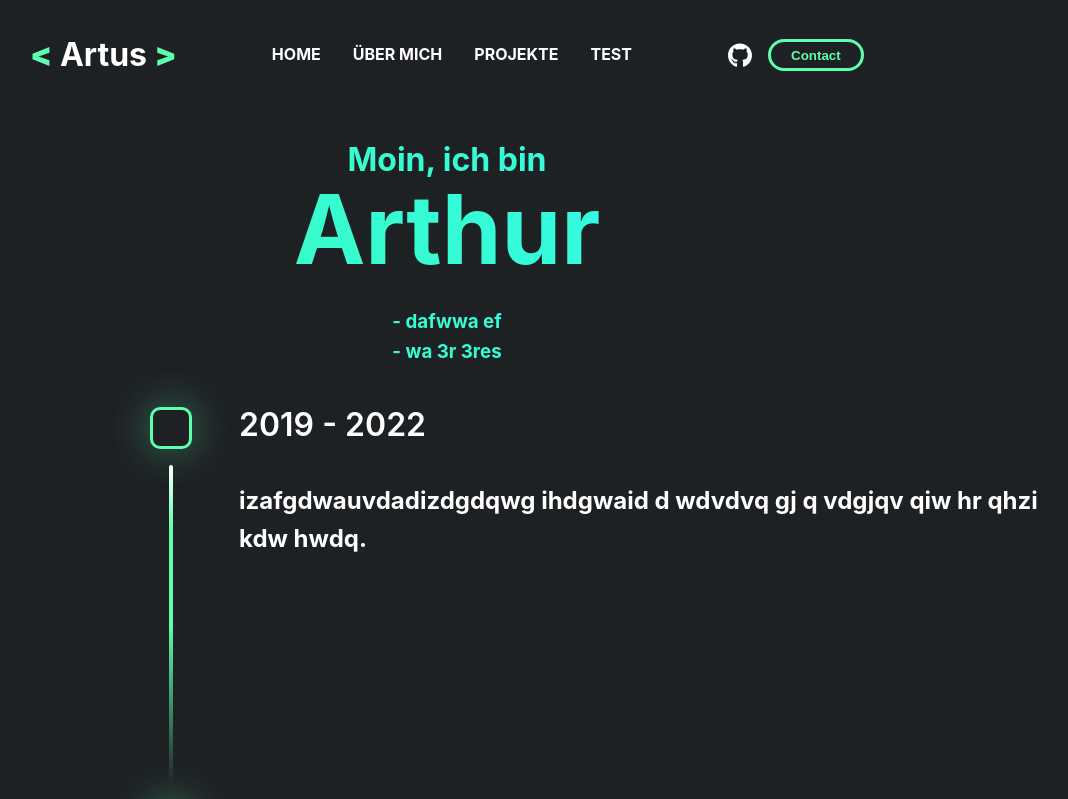
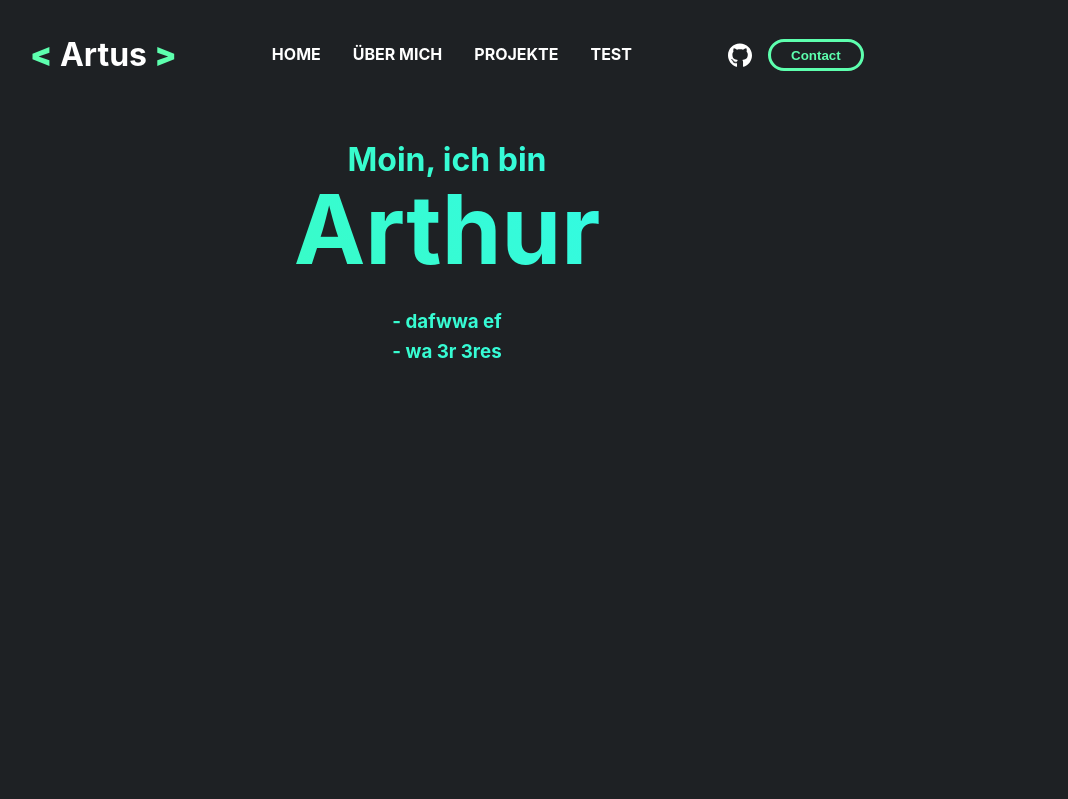
Before and after one commit to ArtusLama/PortfolioVueJs, a Vue app in the folder artus-dev/: page / in a window 1280 px wide. Shown: the top 799 px of the page, without its empty margins (193-1261 px from the left). Built offline with nearby package versions, Linux system fonts and the light colour scheme.

Commit message:
scroll animations

```diff
--- a/artus-dev/package.json
+++ b/artus-dev/package.json
@@ -3,11 +3,12 @@
   "version": "0.0.0",
   "private": true,
   "scripts": {
-    "dev": "vite --host",
+    "dev": "vite",
     "build": "vite build",
     "preview": "vite preview"
   },
   "dependencies": {
+    "@vueuse/motion": "^2.0.0-beta.12",
     "vue": "^3.2.45",
     "vue-cli-plugin-gh-pages-auto-deploy": "^0.5.0",
     "vue-router": "^4.1.6"
--- a/artus-dev/src/App.vue
+++ b/artus-dev/src/App.vue
@@ -4,8 +4,8 @@ import NavBar from "./components/NavBar.vue"
 </script>
 
 <template>
-  <NavBar></NavBar>
-  <RouterView />
+  <NavBar/>
+  <RouterView/>
 </template>
 
 <style scoped>
--- a/artus-dev/src/assets/base.css
+++ b/artus-dev/src/assets/base.css
@@ -19,6 +19,7 @@ body[theme="purple"] {
 
 body {
     min-height: 100vh;
+    overflow-x: hidden;
     color: #FFFFFF;
     background: var(--color-background);
     line-height: 1.6;
--- a/artus-dev/src/components/Timeline.vue
+++ b/artus-dev/src/components/Timeline.vue
@@ -5,7 +5,7 @@
 </script>
 
 <template>
-    <div>
+    <div class="timeline">
 
         <TimeLineElement title="2019 - 2022" text="izafgdwauvdadizdgdqwg ihdgwaid d  wdvdvq gj q vdgjqv qiw hr qhzi kdw hwdq."/>
         <TimeLineElement title="Hallo123" text="izafgdwauvdadizdgdqwg ihdgwaid d  wdvdvq gj q vdgjqv qiw hr qhzi kdw hwdq."/>
@@ -19,7 +19,8 @@
 
 
 <style scoped>
-    div {
+    .timeline {
         margin-left: 10rem;
+        margin-top: 100vh;
     }
 </style>
--- a/artus-dev/src/components/TimelineElement.vue
+++ b/artus-dev/src/components/TimelineElement.vue
@@ -2,7 +2,7 @@
 
 
 <template>
-    <div class="timelineElement">
+    <div class="timelineElement" v-motion-slide-visible-left>
         <div class="timelineElementPath">
             <div class="timelineElementDot"></div>
             <div class="timelineElementStroke"></div>
@@ -16,7 +16,7 @@
 
 <script>
     export default {
-        props: ["title", "text"]
+        props: ["title", "text", "fade-delay"]
     }
 </script>
 
--- a/artus-dev/src/main.js
+++ b/artus-dev/src/main.js
@@ -1,11 +1,13 @@
 import { createApp } from 'vue'
 import App from './App.vue'
 import router from './router'
+import { MotionPlugin } from '@vueuse/motion'
 
 import './assets/main.css'
 
+
 const app = createApp(App)
-
 app.use(router)
+app.use(MotionPlugin)
 
 app.mount('#app')
--- a/artus-dev/src/router/index.js
+++ b/artus-dev/src/router/index.js
@@ -29,7 +29,7 @@ const router = createRouter({
 })
 
 router.beforeEach((to, from, next) => {
-  document.title = to.name + " · Arthur";
+  document.title = "Arthur · " + to.name;
   next();
 });
 
```
Also changed, not shown: 1 other file (tests, documents, lock files or other folders).
